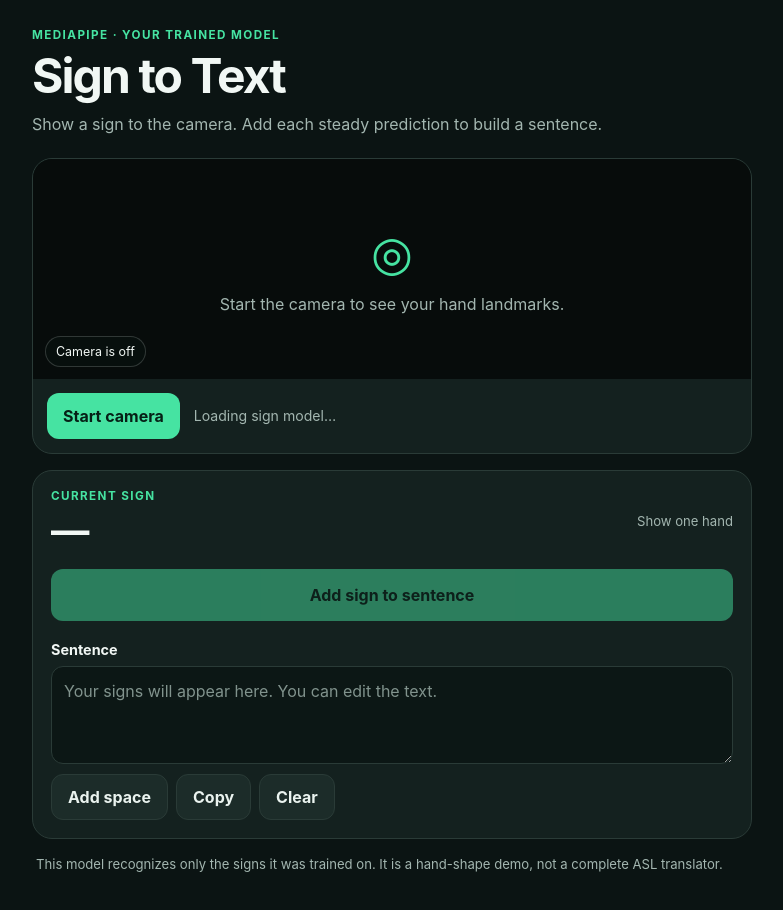
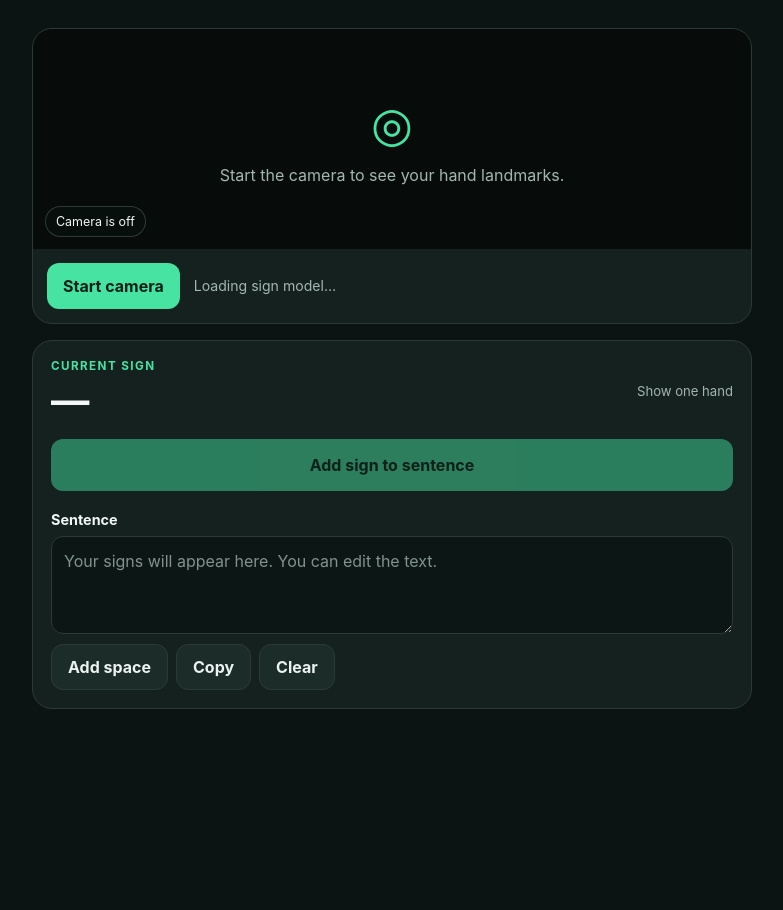
Before and after one commit to Varesa67/Roboquest, a plain HTML site: page index.html in a window 1280 px wide. Shown: the whole page, without its empty margins (248-1031 px from the left). After the commit the page ends 800 px from the top, so only its background shows below. Drawn offline with Linux system fonts and the light colour scheme.

Commit message:
Change title from 'Sign to Text' to 'Roboquest'
Updated the title from 'Sign to Text' to 'Roboquest'.

```diff
--- a/index.html
+++ b/index.html
@@ -4,17 +4,13 @@
     <meta charset="utf-8">
     <meta name="viewport" content="width=device-width, initial-scale=1">
     <meta name="theme-color" content="#10201d">
-    <title>Sign to Text</title>
+    <title>Roboquest</title>
     <link rel="stylesheet" href="./styles.css">
     <script type="module" src="./app.js"></script>
   </head>
   <body>
     <main class="page">
-      <header class="page-header">
-        <p class="eyebrow">MEDIAPIPE · YOUR TRAINED MODEL</p>
-        <h1>Sign to Text</h1>
-        <p class="intro">Show a sign to the camera. Add each steady prediction to build a sentence.</p>
-      </header>
+
 
       <section class="camera-card" aria-label="Sign recognition camera">
         <div class="camera-stage">
@@ -60,10 +56,7 @@
         </div>
       </section>
 
-      <p class="note">
-        This model recognizes only the signs it was trained on. It is a hand-shape
-        demo, not a complete ASL translator.
-      </p>
+
     </main>
   </body>
 </html>
```
